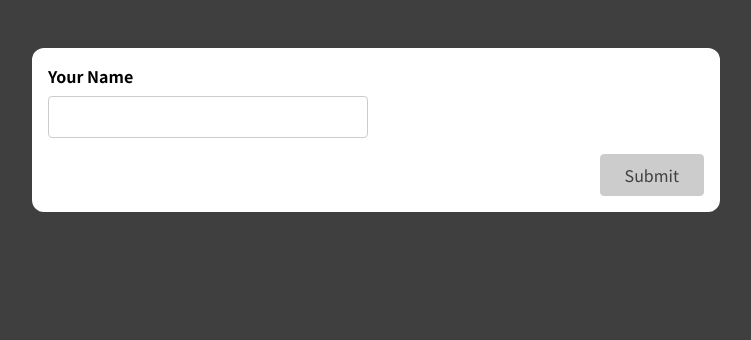
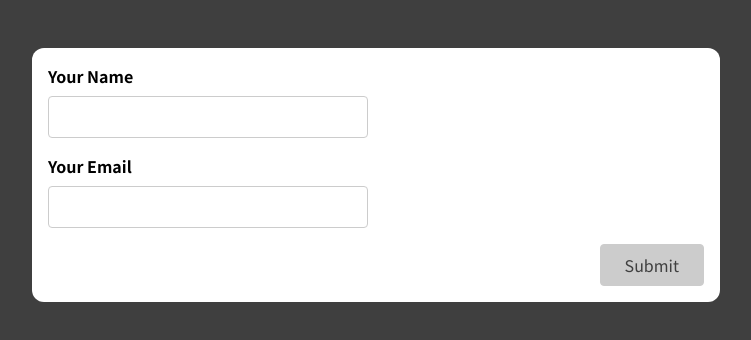
Before and after one commit to sameh-abdelhalem/react-forms, a React (Create React App) app: page / in a window 1280 px wide. Shown: the top 340 px of the page, without its empty margins (264-1015 px from the left). Built offline with nearby package versions, Linux system fonts and the light colour scheme.

Commit message:
add Email Input with validation

```diff
--- a/src/components/SimpleInput.js
+++ b/src/components/SimpleInput.js
@@ -1,31 +1,42 @@
 import { computeHeadingLevel } from "@testing-library/react";
-import { useEffect, useState } from "react";
+import { useState } from "react";
 
 const SimpleInput = (props) => {
   const [enteredName, setEnteredName] = useState("");
+  const [enteredEmail, setEnteredEmail] = useState("");
+  const [entereEmailTouched, setEnteredEmailTouched] = useState(false);
   const [enteredNameTouched, setEnteredNameTouched] = useState(false);
-  const [formIsValid, setFormIsValid] = useState(false);
 
   const enteredNameIsValid = enteredName.trim() !== "";
   const nameInputIsInvalid = !enteredNameIsValid && enteredNameTouched;
+  const enteredEmailIsValid = enteredEmail.match(
+    /^\w+([\.-]?\w+)*@\w+([\.-]?\w+)*(\.\w{2,3})+$/
+  );
+  const enteredEmailInvalid = !enteredEmailIsValid && entereEmailTouched;
 
-  useEffect(() => {
-    if (enteredNameIsValid) {
-      setFormIsValid(true);
-    } else setFormIsValid(false);
-  }, [enteredNameIsValid]);
+  let formIsValid = false;
+
+  if (enteredNameIsValid && enteredEmailIsValid) {
+    formIsValid = true;
+  }
+
   const nameInputChangeHandler = (event) => {
     setEnteredName(event.target.value);
+  };
+  const emailInputChangeHandler = (event) => {
+    setEnteredEmail(event.target.value);
   };
   const formSubmitionHandler = (event) => {
     event.preventDefault();
     setEnteredNameTouched(true);
-    if (!enteredNameIsValid) {
+    if (!enteredNameIsValid || enteredEmailInvalid) {
       return;
     }
 
-    console.log(enteredName);
+    console.log(enteredName, enteredEmail);
     setEnteredName("");
+    setEnteredEmail("");
+    setEnteredEmailTouched(false);
     setEnteredNameTouched(false);
   };
 
@@ -33,7 +44,14 @@
     setEnteredNameTouched(true);
     console.log(enteredName);
   };
+  const emailInputBlurHandler = (event) => {
+    setEnteredEmailTouched(true);
+    console.log(enteredName);
+  };
   const nameInputClasses = nameInputIsInvalid
+    ? "form-control invalid"
+    : "form-control";
+  const emailInputClasses = enteredEmailIsValid
     ? "form-control invalid"
     : "form-control";
   return (
@@ -51,6 +69,19 @@
           <p className="error-text">Name must not be empty</p>
         )}
       </div>
+      <div className={emailInputClasses}>
+        <label htmlFor="email">Your Email</label>
+        <input
+          value={enteredEmail}
+          type="email"
+          id="email"
+          onChange={emailInputChangeHandler}
+          onBlur={emailInputBlurHandler}
+        />
+        {enteredEmailInvalid && (
+          <p className="error-text">Please enter a valid Email address</p>
+        )}
+      </div>
       <div className="form-actions">
         <button disabled={!formIsValid}>Submit</button>
       </div>
```
Also changed, not shown: 1 other file (tests, documents, lock files or other folders).
